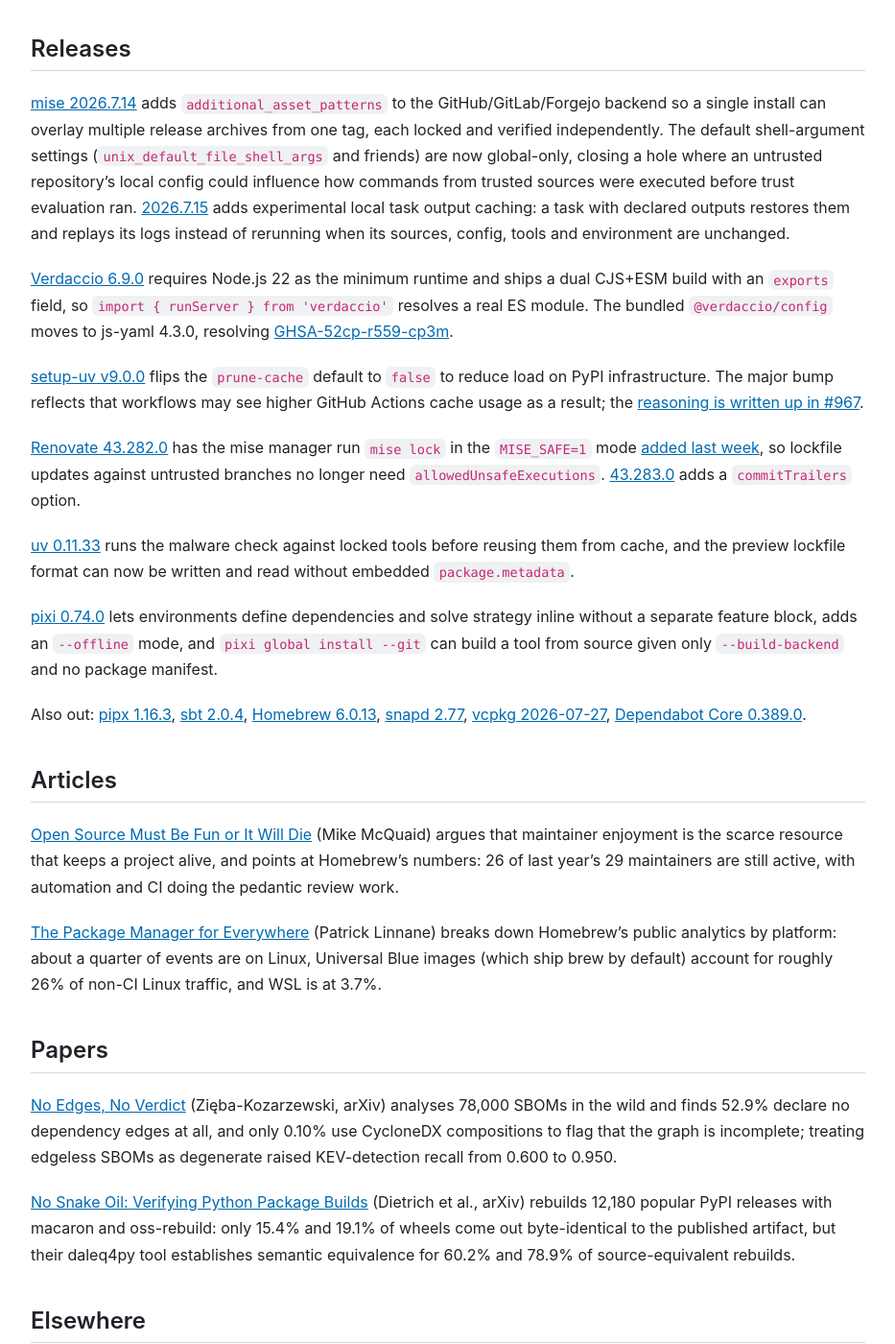
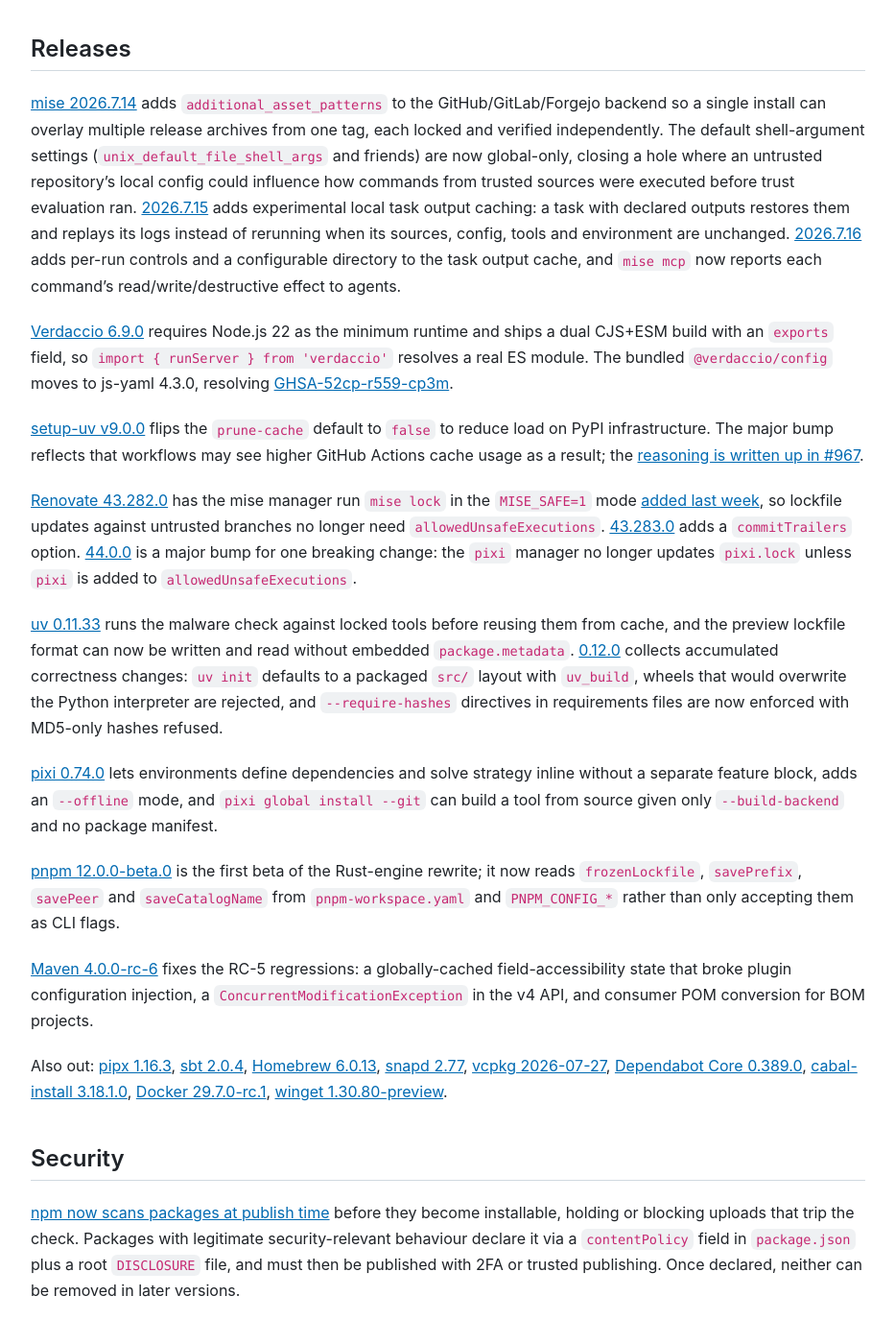
Before and after one commit to andrew/nesbitt.io, a Jekyll site: the page built from _posts/2026/2026-08-01-this-week-in-package-management.md, in a window 1280 px wide and 1400 px high, scrolled down 428 px. Shown: the whole window at 96% size, without its empty margins (173-1106 px from the left). Built offline with Jekyll 4.4.1, drawn with Linux system fonts in a browser that asks for light colours; comment, search, counter and statistics services are not loaded; some of the changed text lies outside the part shown.

Commit message:
Update twipm

```diff
--- a/_data/stats.json
+++ b/_data/stats.json
@@ -1,5 +1,5 @@
 {
-  "generated_at": "2026-07-28T12:21:32Z",
+  "generated_at": "2026-07-29T11:28:10Z",
   "total_posts": 186,
   "total_words": 262784,
   "reading_minutes": 1314,
--- a/_posts/2026/2026-08-01-this-week-in-package-management.md
+++ b/_posts/2026/2026-08-01-this-week-in-package-management.md
@@ -12,19 +12,27 @@
 
 ## Releases
 
-[mise 2026.7.14](https://github.com/jdx/mise/releases/tag/v2026.7.14) adds `additional_asset_patterns` to the GitHub/GitLab/Forgejo backend so a single install can overlay multiple release archives from one tag, each locked and verified independently. The default shell-argument settings (`unix_default_file_shell_args` and friends) are now global-only, closing a hole where an untrusted repository's local config could influence how commands from trusted sources were executed before trust evaluation ran. [2026.7.15](https://github.com/jdx/mise/releases/tag/v2026.7.15) adds experimental local task output caching: a task with declared outputs restores them and replays its logs instead of rerunning when its sources, config, tools and environment are unchanged.
+[mise 2026.7.14](https://github.com/jdx/mise/releases/tag/v2026.7.14) adds `additional_asset_patterns` to the GitHub/GitLab/Forgejo backend so a single install can overlay multiple release archives from one tag, each locked and verified independently. The default shell-argument settings (`unix_default_file_shell_args` and friends) are now global-only, closing a hole where an untrusted repository's local config could influence how commands from trusted sources were executed before trust evaluation ran. [2026.7.15](https://github.com/jdx/mise/releases/tag/v2026.7.15) adds experimental local task output caching: a task with declared outputs restores them and replays its logs instead of rerunning when its sources, config, tools and environment are unchanged. [2026.7.16](https://github.com/jdx/mise/releases/tag/v2026.7.16) adds per-run controls and a configurable directory to the task output cache, and `mise mcp` now reports each command's read/write/destructive effect to agents.
 
 [Verdaccio 6.9.0](https://github.com/verdaccio/verdaccio/releases/tag/v6.9.0) requires Node.js 22 as the minimum runtime and ships a dual CJS+ESM build with an `exports` field, so `import { runServer } from 'verdaccio'` resolves a real ES module. The bundled `@verdaccio/config` moves to js-yaml 4.3.0, resolving [GHSA-52cp-r559-cp3m](https://github.com/advisories/GHSA-52cp-r559-cp3m).
 
 [setup-uv v9.0.0](https://github.com/astral-sh/setup-uv/releases/tag/v9.0.0) flips the `prune-cache` default to `false` to reduce load on PyPI infrastructure. The major bump reflects that workflows may see higher GitHub Actions cache usage as a result; the [reasoning is written up in #967](https://github.com/astral-sh/setup-uv/pull/967).
 
-[Renovate 43.282.0](https://github.com/renovatebot/renovate/releases/tag/43.282.0) has the mise manager run `mise lock` in the `MISE_SAFE=1` mode [added last week](/2026/07/25/this-week-in-package-management), so lockfile updates against untrusted branches no longer need `allowedUnsafeExecutions`. [43.283.0](https://github.com/renovatebot/renovate/releases/tag/43.283.0) adds a `commitTrailers` option.
+[Renovate 43.282.0](https://github.com/renovatebot/renovate/releases/tag/43.282.0) has the mise manager run `mise lock` in the `MISE_SAFE=1` mode [added last week](/2026/07/25/this-week-in-package-management), so lockfile updates against untrusted branches no longer need `allowedUnsafeExecutions`. [43.283.0](https://github.com/renovatebot/renovate/releases/tag/43.283.0) adds a `commitTrailers` option. [44.0.0](https://github.com/renovatebot/renovate/releases/tag/44.0.0) is a major bump for one breaking change: the `pixi` manager no longer updates `pixi.lock` unless `pixi` is added to `allowedUnsafeExecutions`.
 
-[uv 0.11.33](https://github.com/astral-sh/uv/releases/tag/0.11.33) runs the malware check against locked tools before reusing them from cache, and the preview lockfile format can now be written and read without embedded `package.metadata`.
+[uv 0.11.33](https://github.com/astral-sh/uv/releases/tag/0.11.33) runs the malware check against locked tools before reusing them from cache, and the preview lockfile format can now be written and read without embedded `package.metadata`. [0.12.0](https://github.com/astral-sh/uv/releases/tag/0.12.0) collects accumulated correctness changes: `uv init` defaults to a packaged `src/` layout with `uv_build`, wheels that would overwrite the Python interpreter are rejected, and `--require-hashes` directives in requirements files are now enforced with MD5-only hashes refused.
 
 [pixi 0.74.0](https://github.com/prefix-dev/pixi/releases/tag/v0.74.0) lets environments define dependencies and solve strategy inline without a separate feature block, adds an `--offline` mode, and `pixi global install --git` can build a tool from source given only `--build-backend` and no package manifest.
 
-Also out: [pipx 1.16.3](https://github.com/pypa/pipx/releases/tag/1.16.3), [sbt 2.0.4](https://github.com/sbt/sbt/releases/tag/v2.0.4), [Homebrew 6.0.13](https://github.com/Homebrew/brew/releases/tag/6.0.13), [snapd 2.77](https://github.com/canonical/snapd/releases/tag/2.77), [vcpkg 2026-07-27](https://github.com/microsoft/vcpkg-tool/releases/tag/2026-07-27), [Dependabot Core 0.389.0](https://github.com/dependabot/dependabot-core/releases/tag/v0.389.0).
+[pnpm 12.0.0-beta.0](https://github.com/pnpm/pnpm/releases/tag/v12.0.0-beta.0) is the first beta of the Rust-engine rewrite; it now reads `frozenLockfile`, `savePrefix`, `savePeer` and `saveCatalogName` from `pnpm-workspace.yaml` and `PNPM_CONFIG_*` rather than only accepting them as CLI flags.
+
+[Maven 4.0.0-rc-6](https://github.com/apache/maven/releases/tag/maven-4.0.0-rc-6) fixes the RC-5 regressions: a globally-cached field-accessibility state that broke plugin configuration injection, a `ConcurrentModificationException` in the v4 API, and consumer POM conversion for BOM projects.
+
+Also out: [pipx 1.16.3](https://github.com/pypa/pipx/releases/tag/1.16.3), [sbt 2.0.4](https://github.com/sbt/sbt/releases/tag/v2.0.4), [Homebrew 6.0.13](https://github.com/Homebrew/brew/releases/tag/6.0.13), [snapd 2.77](https://github.com/canonical/snapd/releases/tag/2.77), [vcpkg 2026-07-27](https://github.com/microsoft/vcpkg-tool/releases/tag/2026-07-27), [Dependabot Core 0.389.0](https://github.com/dependabot/dependabot-core/releases/tag/v0.389.0), [cabal-install 3.18.1.0](https://github.com/haskell/cabal/releases/tag/cabal-install-v3.18.1.0), [Docker 29.7.0-rc.1](https://github.com/moby/moby/releases/tag/docker-v29.7.0-rc.1), [winget 1.30.80-preview](https://github.com/microsoft/winget-cli/releases/tag/v1.30.80-preview).
+
+## Security
+
+[npm now scans packages at publish time](https://github.blog/changelog/2026-07-28-npm-publish-time-malware-scanning-and-dual-use-metadata/) before they become installable, holding or blocking uploads that trip the check. Packages with legitimate security-relevant behaviour declare it via a `contentPolicy` field in `package.json` plus a root `DISCLOSURE` file, and must then be published with 2FA or trusted publishing. Once declared, neither can be removed in later versions.
 
 ## Articles
 
@@ -44,11 +52,14 @@
 
 Most WASI phase 2 proposals now have OCI packages published and are indexed on [wasm.directory](https://wasm.directory/wasi), a meta-registry for WebAssembly components that is intended for eventual donation to the Bytecode Alliance.
 
+Fedora's [Adopt PURL Metadata](https://fedoraproject.org/wiki/Changes/Adopt_PURL_Metadata) change was accepted for Fedora 45: RPMs built from language-ecosystem packages will carry virtual Provides such as `purl(pkg:cargo/libc@0.2.186)` across nine language ecosystems, with no spec file changes needed.
+
 ## git-pkgs
 
-I tagged 14 repos this week:
+I tagged 15 repos this week:
 
 - [git-pkgs v0.18.2](https://github.com/git-pkgs/git-pkgs/releases/tag/v0.18.2)
+- [clone v0.1.2](https://github.com/git-pkgs/clone/releases/tag/v0.1.2) (new), a Go library for keeping shallow local checkouts of HTTPS Git repositories by shelling out to `git`
 - [cwe v0.1.0](https://github.com/git-pkgs/cwe/releases/tag/v0.1.0) (new), a Go library for looking up MITRE CWE entries by ID with the catalogue embedded at build time
 - [archives v0.3.1](https://github.com/git-pkgs/archives/releases/tag/v0.3.1)
 - [brief v0.9.4](https://github.com/git-pkgs/brief/releases/tag/v0.9.4)
```
